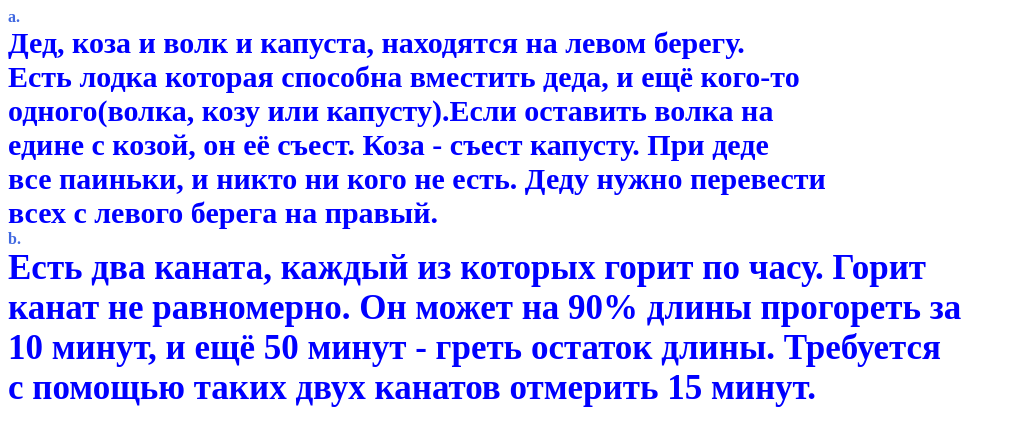
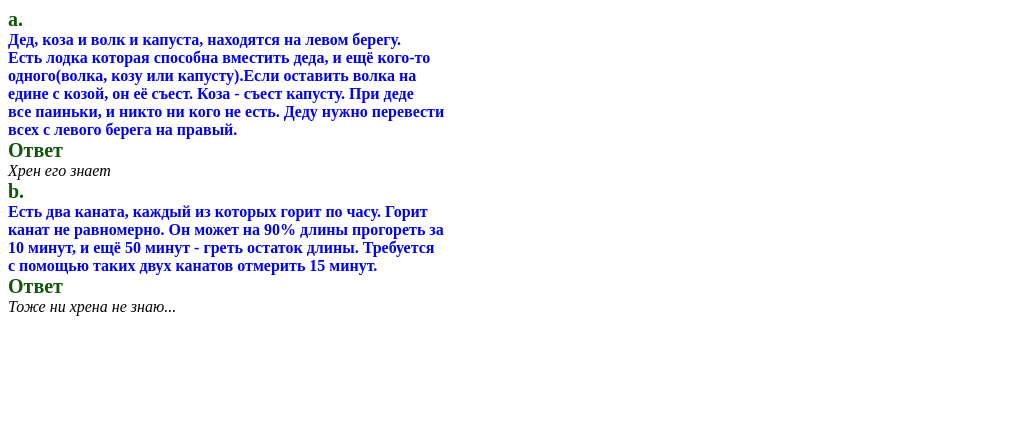
Before and after one commit to Technic29/Programing-base, a plain HTML site: page lesson1/homework5.html in a window 1280 px wide. Shown: the whole page, without its empty margins (0-1016 px from the left). Drawn offline with Linux system fonts and the light colour scheme.

Commit message:
Украшение задачи

```diff
--- a/lesson1/homework5.html
+++ b/lesson1/homework5.html
@@ -5,15 +5,16 @@
         <title>Логические загадки(вторая версия)</title>
         <style>
             strong {
-                color: royalblue;
+                font-size: 20px;
+                color: rgb(14, 88, 7);
 
             }
             .my_style {
-                font-size: 30px;
+
                 color: blue;
             }
             .your_style {
-                font-size: 35px;
+
                 color: blue;
             }
         </style>
@@ -28,14 +29,17 @@
             все паиньки, и никто ни кого не есть. Деду нужно перевести<br>
             всех с левого берега на правый.<br>
             </b>
+            <strong>Ответ</strong><br>
+            <i>Хрен его знает</i><br>
 
             <strong>b.</strong><br>
             <b class="your_style">
             Есть два каната, каждый из которых горит по часу. Горит<br>
             канат не равномерно. Он может на 90% длины прогореть за<br>
             10 минут, и ещё 50 минут - греть остаток длины. Требуется<br>
-            с помощью таких двух канатов отмерить 15 минут.
+            с помощью таких двух канатов отмерить 15 минут.<br>
             </b>
-
+            <strong>Ответ</strong><br>
+            <em>Тоже ни хрена не знаю...</em>
     </body>
 </html>
```
